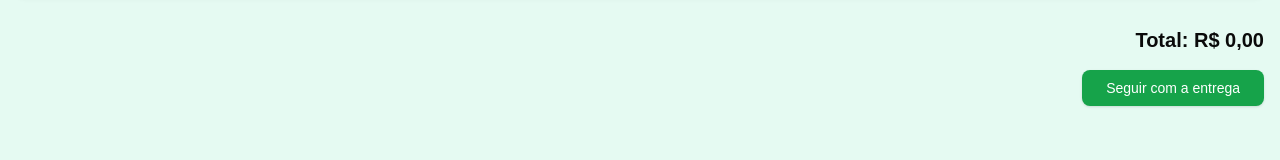
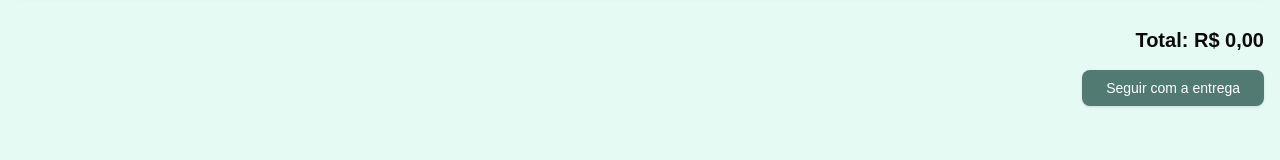
Before and after one commit to joaovitorwoliveira/hackaween, a Next.js app: page /cart in a window 1280 px wide. Shown: the part 359-519 px from the top of the page. Built offline with nearby package versions, Linux system fonts and the light colour scheme; no server answers.

Commit message:
styling changes

```diff
--- a/src/app/cart/page.tsx
+++ b/src/app/cart/page.tsx
@@ -180,7 +180,7 @@ export default function CartPage() {
           </p>
           <Dialog>
             <DialogTrigger asChild>
-              <Button className="mt-4 bg-green-600 text-white hover:bg-green-500 px-6 py-3 rounded-lg">
+              <Button className="mt-4 bg-[#507a72] text-white hover:bg-green-500 px-6 py-3 rounded-lg">
                 Seguir com a entrega
               </Button>
             </DialogTrigger>
--- a/src/data-mock/products.ts
+++ b/src/data-mock/products.ts
@@ -10,6 +10,7 @@ export interface Item {
   category?: string;
   condition?: string;
   expiresIn: number;
+  quantity?: number;
 }
 
 export const products: Item[] = [
```
